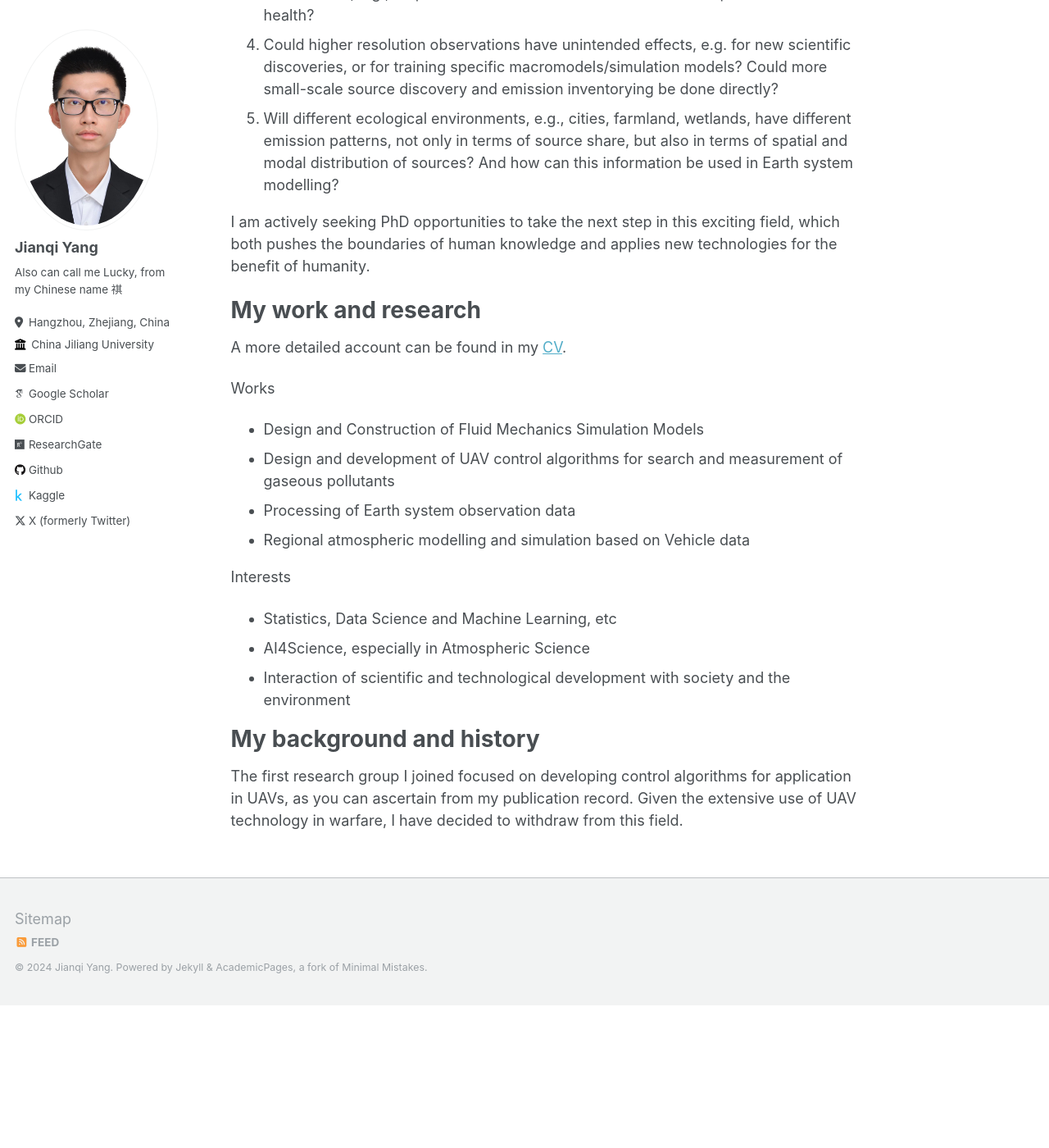
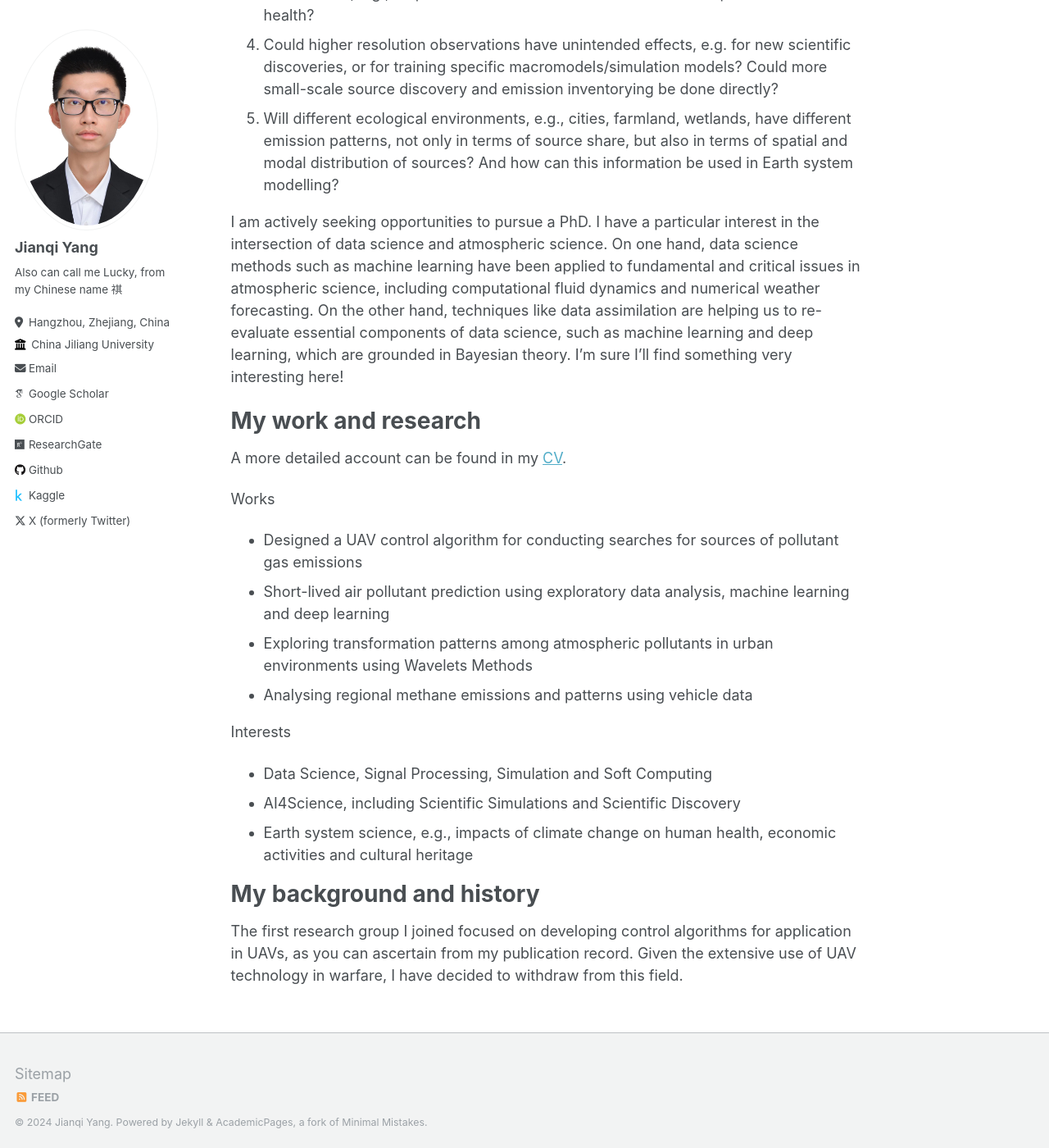
Before and after one commit to thinkswhat/thinkswhat.github.io, a Jekyll site: the page built from _pages/about.md, in a window 1280 px wide and 1400 px high, scrolled down 891 px. Shown: the whole window at 82% size. Built offline with Jekyll 4.4.1, drawn with Linux system fonts in a browser that asks for light colours; some web fonts are replaced; before the commit the page ends 2117 px from its top, so only the background shows below that.

Commit message:
Update about.md

```diff
--- a/_pages/about.md
+++ b/_pages/about.md
@@ -18,7 +18,7 @@ This work is part of the work of the research group and we aim to explore many i
 4. Could higher resolution observations have unintended effects, e.g. for new scientific discoveries, or for training specific macromodels/simulation models? Could more small-scale source discovery and emission inventorying be done directly?
 5. Will different ecological environments, e.g., cities, farmland, wetlands, have different emission patterns, not only in terms of source share, but also in terms of spatial and modal distribution of sources? And how can this information be used in Earth system modelling?
 
-I am actively seeking PhD opportunities to take the next step in this exciting field, which both pushes the boundaries of human knowledge and applies new technologies for the benefit of humanity.
+I am actively seeking opportunities to pursue a PhD. I have a particular interest in the intersection of data science and atmospheric science. On one hand, data science methods such as machine learning have been applied to fundamental and critical issues in atmospheric science, including computational fluid dynamics and numerical weather forecasting. On the other hand, techniques like data assimilation are helping us to re-evaluate essential components of data science, such as machine learning and deep learning, which are grounded in Bayesian theory. I'm sure I'll find something very interesting here!
 
 My work and research
 ======
@@ -27,16 +27,16 @@ A more detailed account can be found in my [CV](https://thinkswhat.github.io/cv)
 
 Works
 
-- Design and Construction of Fluid Mechanics Simulation Models
-- Design and development of UAV control algorithms for search and measurement of gaseous pollutants
-- Processing of Earth system observation data
-- Regional atmospheric modelling and simulation based on Vehicle data
+- Designed a UAV control algorithm for conducting searches for sources of pollutant gas emissions
+- Short-lived air pollutant prediction using exploratory data analysis, machine learning and deep learning
+- Exploring transformation patterns among atmospheric pollutants in urban environments using Wavelets Methods
+- Analysing regional methane emissions and patterns using vehicle data
 
 Interests
 
-- Statistics, Data Science and Machine Learning, etc
-- AI4Science, especially in Atmospheric Science
-- Interaction of scientific and technological development with society and the environment
+- Data Science, Signal Processing, Simulation and Soft Computing
+- AI4Science, including Scientific Simulations and Scientific Discovery
+- Earth system science, e.g., impacts of climate change on human health, economic activities and cultural heritage
 
 My background and history
 ======
```
